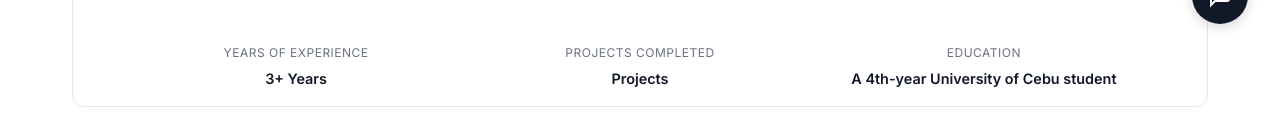
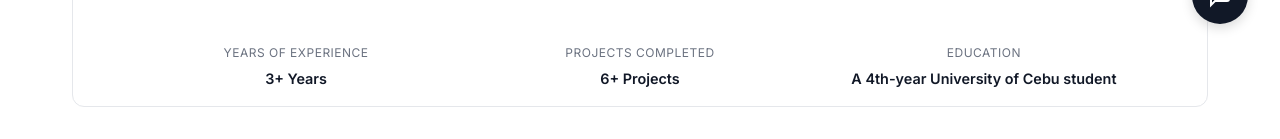
Before and after one commit to AnonymousDod/Portfolio, a React (Create React App) app: page / in a window 1280 px wide. Shown: the part 744-883 px from the top of the page. Built offline with nearby package versions, Linux system fonts and the light colour scheme.

Commit message:
Update project

```diff
--- a/src/components/About.js
+++ b/src/components/About.js
@@ -22,7 +22,7 @@ Currently, I am actively expanding my technical arsenal by deep-diving into the
             </div>
             <div className="about__info-item">
               <span className="about__info-title">Projects Completed</span>
-              <span className="about__info-name"> Projects</span>
+              <span className="about__info-name"> 6+ Projects</span>
             </div>
             <div className="about__info-item">
               <span className="about__info-title">Education</span>
```
